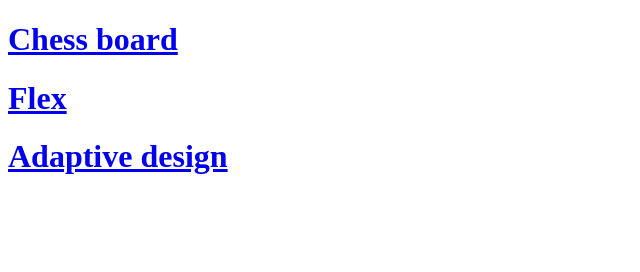
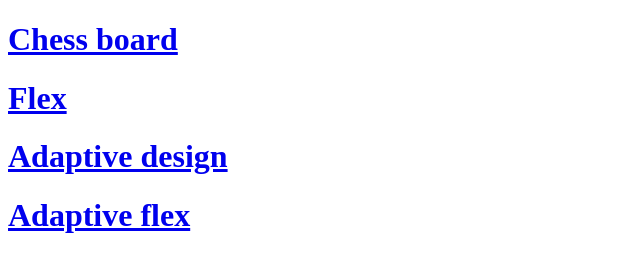
Before and after one commit to HansuSenpai/HansuSenpai.github.io, a plain HTML site: page index.html in a window 1280 px wide. Shown: the whole page, without its empty margins (0-640 px from the left). Drawn offline with Linux system fonts and the light colour scheme.

Commit message:
Update index.html

```diff
--- a/index.html
+++ b/index.html
@@ -7,5 +7,6 @@
     <a href="board.html"><h1>Chess board</h1></a>
     <a href="flex-page.html"><h1>Flex</h1></a>
     <a href="adaptive-page"><h1>Adaptive design</h1></a>
+    <a href="adaptive-flex"><h1>Adaptive flex</h1></a>
 </body>
 </html>
```
